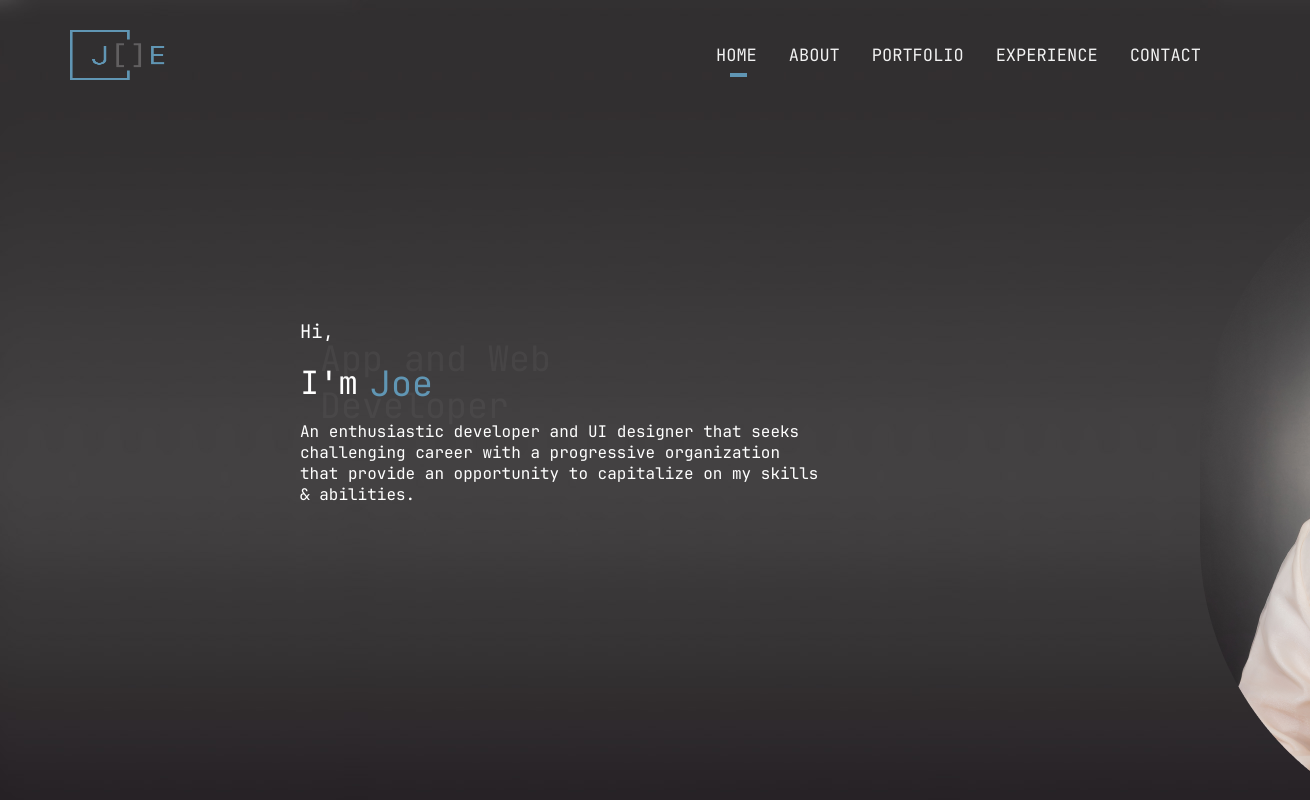
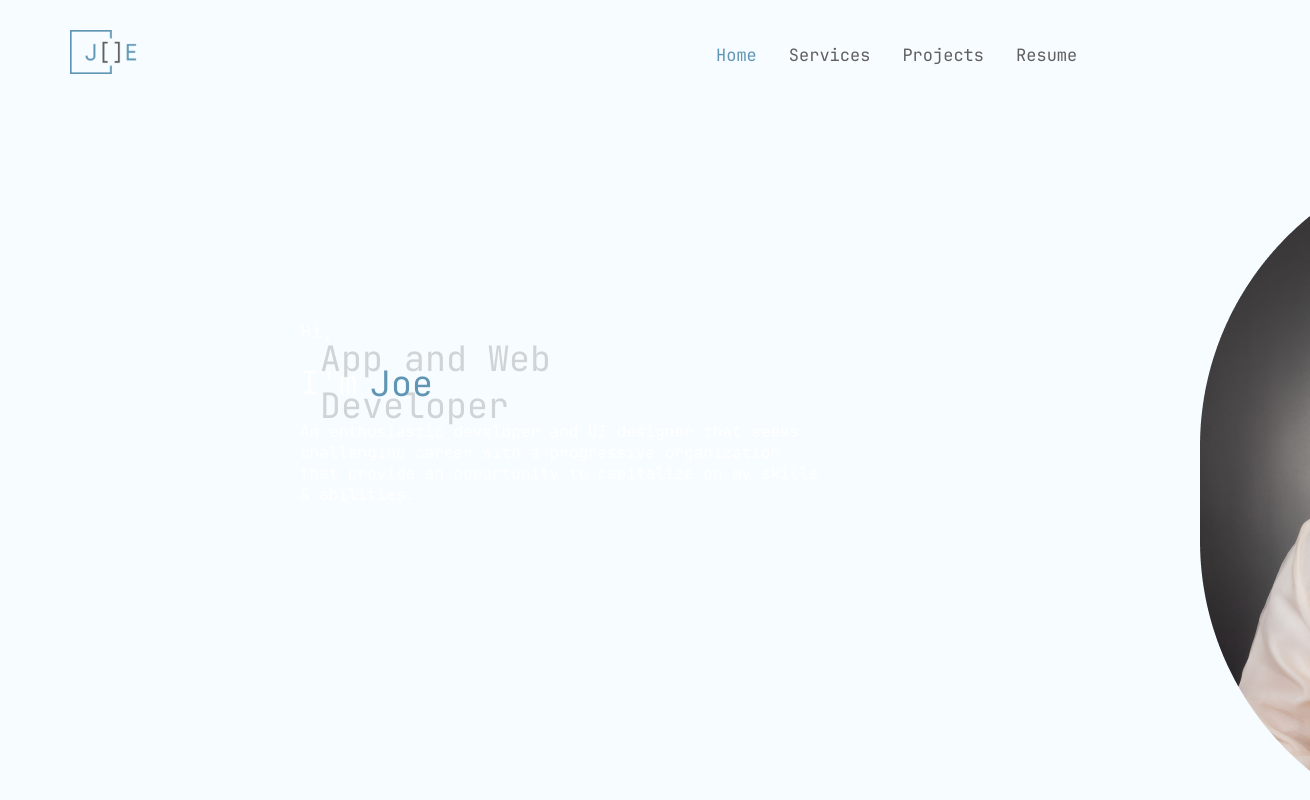
Before and after one commit to JoeAngeles/personalwebsite, a plain HTML site: page index.html in a window 1280 px wide. Shown: the whole page, 1310 px wide, since content can reach past the window. Drawn offline with Linux system fonts and the light colour scheme; a web font is replaced by a local one.

Commit message:
Add files via upload

```diff
--- a/index.html
+++ b/index.html
@@ -4,23 +4,28 @@
     <link href='https://fonts.google.com/specimen/JetBrains+Mono' rel='stylesheet'>
     <title> Personal Website </title>
 </head>
-<body background="assets/BG.jpg">
+<body>
 
     <div class="Logo">
+        <div class="col-1 col-s-1 menu">
         <img src="assets/Logo.png">
+        </div>
     </div>
+    <div class="col-12 col-s-12 menu">
     <div class="topnav">
-        <div class="rectangle" style="position: absolute; left: 30px;"></div>
-        <a href="index.html">HOME</a>
-        <a href="about.html">ABOUT</a>
-        <a href="#contact">PORTFOLIO</a>
-        <a href="#about">EXPERIENCE</a>
-        <a href="#about">CONTACT</a>
+        <!--<div class="rectangle" style="position: absolute; left: 30px;"></div> -->
+        <a href ="index.html"><span class="current">Home</span></a>
+        <a href="about.html">Services</a>
+        <a href="#contact">Projects</a>
+        <a href="#about">Resume</a>
       </div>
-
+      </div>
+      <div class="col-1 col-s-1 menu">
     <div class="Pic">
         <img src="assets/GradPic.png">
     </div>
+      </div>
+    <div class="col-1 col-s-1 menu">
     <div class="Intro">
         <h3> Hi, </h3>
         <h1> I'm</h1>
@@ -31,6 +36,7 @@
              that provide an opportunity to capitalize on my skills<br>
               & abilities.</h4>
     </div>
+    </div>
 </body>
 
 </html>
--- a/style.css
+++ b/style.css
@@ -8,6 +8,7 @@ body {
     font-family: JetBrains;
     font-weight: normal;
     font-style: normal;
+    background-color: #F6FCFF;
   }
 
   .topnav {
@@ -19,7 +20,7 @@ body {
 
   .topnav a {
     float: left;
-    color: #f2f2f2;
+    color: #615F60;
     text-align: center;
     padding: 14px 16px;
     text-decoration: none;
@@ -31,8 +32,13 @@ body {
   }
 
   .topnav a:active {
-    color: white;
+    color: #6096B4;
   }
+
+.current {
+    color: #6096B4;
+  }
+
 
   .rectangle {
     height: 4px;
@@ -48,8 +54,8 @@ body {
   }
 
 .Logo img {
-    height: 50px;
-    width: 100px;
+    height: 44px;
+    width: 70px;
     position: absolute;
     left: 70px;
     top: 30px;
@@ -101,3 +107,45 @@ body {
     left: 300;
     top: 400;
 }
+
+/*Responsive*/
+  [class*="col-"] {
+    float: left;
+    padding: 15px;
+  }
+
+  /* For mobile phones: */
+  [class*="col-"] {
+    width: 100%;
+  }
+
+  @media only screen and (min-width: 600px) {
+    /* For tablets: */
+    .col-s-1 {width: 8.33%;}
+    .col-s-2 {width: 16.66%;}
+    .col-s-3 {width: 25%;}
+    .col-s-4 {width: 33.33%;}
+    .col-s-5 {width: 41.66%;}
+    .col-s-6 {width: 50%;}
+    .col-s-7 {width: 58.33%;}
+    .col-s-8 {width: 66.66%;}
+    .col-s-9 {width: 75%;}
+    .col-s-10 {width: 83.33%;}
+    .col-s-11 {width: 91.66%;}
+    .col-s-12 {width: 100%;}
+  }
+  @media only screen and (min-width: 768px) {
+    /* For desktop: */
+    .col-1 {width: 8.33%;}
+    .col-2 {width: 16.66%;}
+    .col-3 {width: 25%;}
+    .col-4 {width: 33.33%;}
+    .col-5 {width: 41.66%;}
+    .col-6 {width: 50%;}
+    .col-7 {width: 58.33%;}
+    .col-8 {width: 66.66%;}
+    .col-9 {width: 75%;}
+    .col-10 {width: 83.33%;}
+    .col-11 {width: 91.66%;}
+    .col-12 {width: 100%;}
+  }
```
